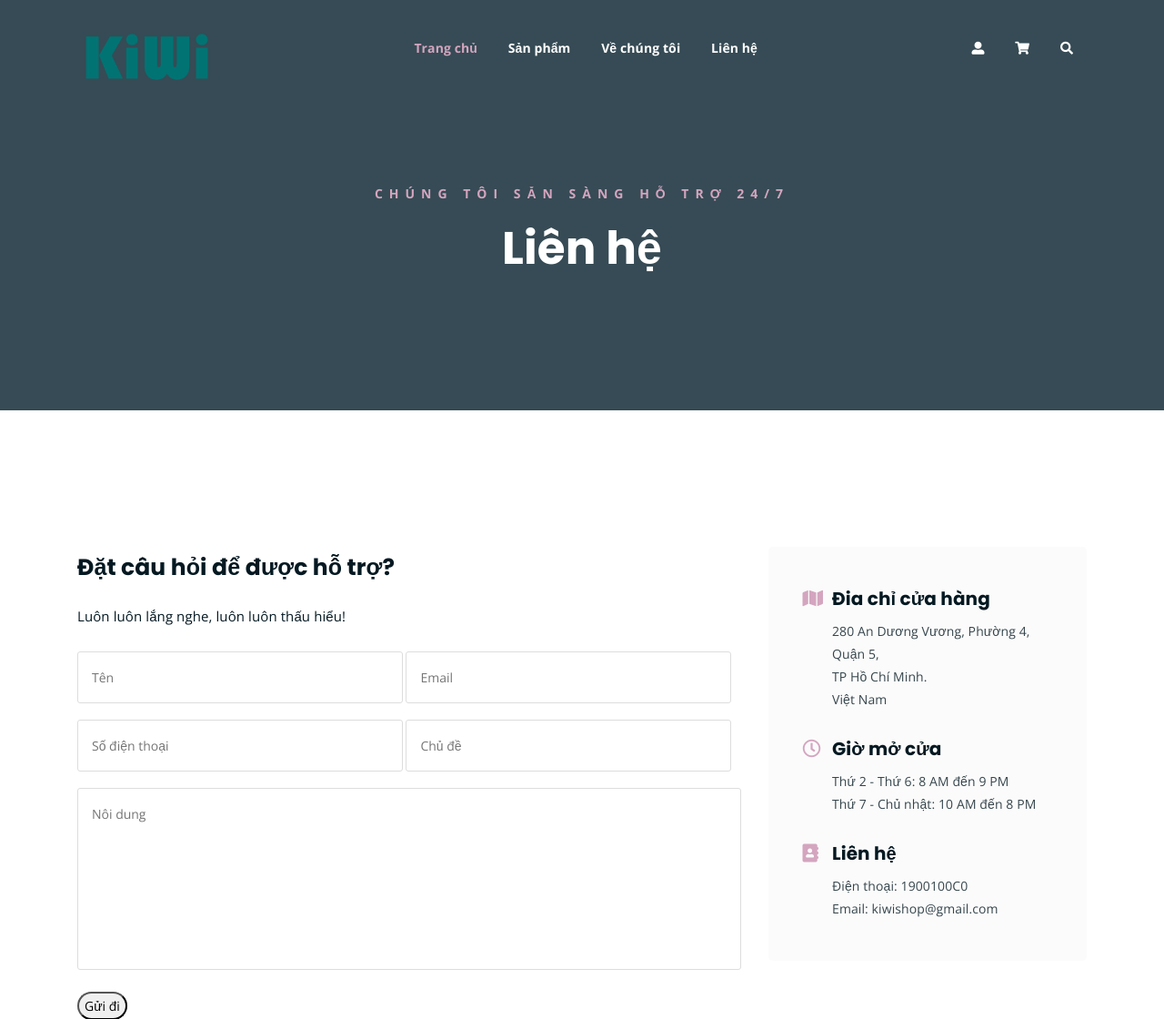
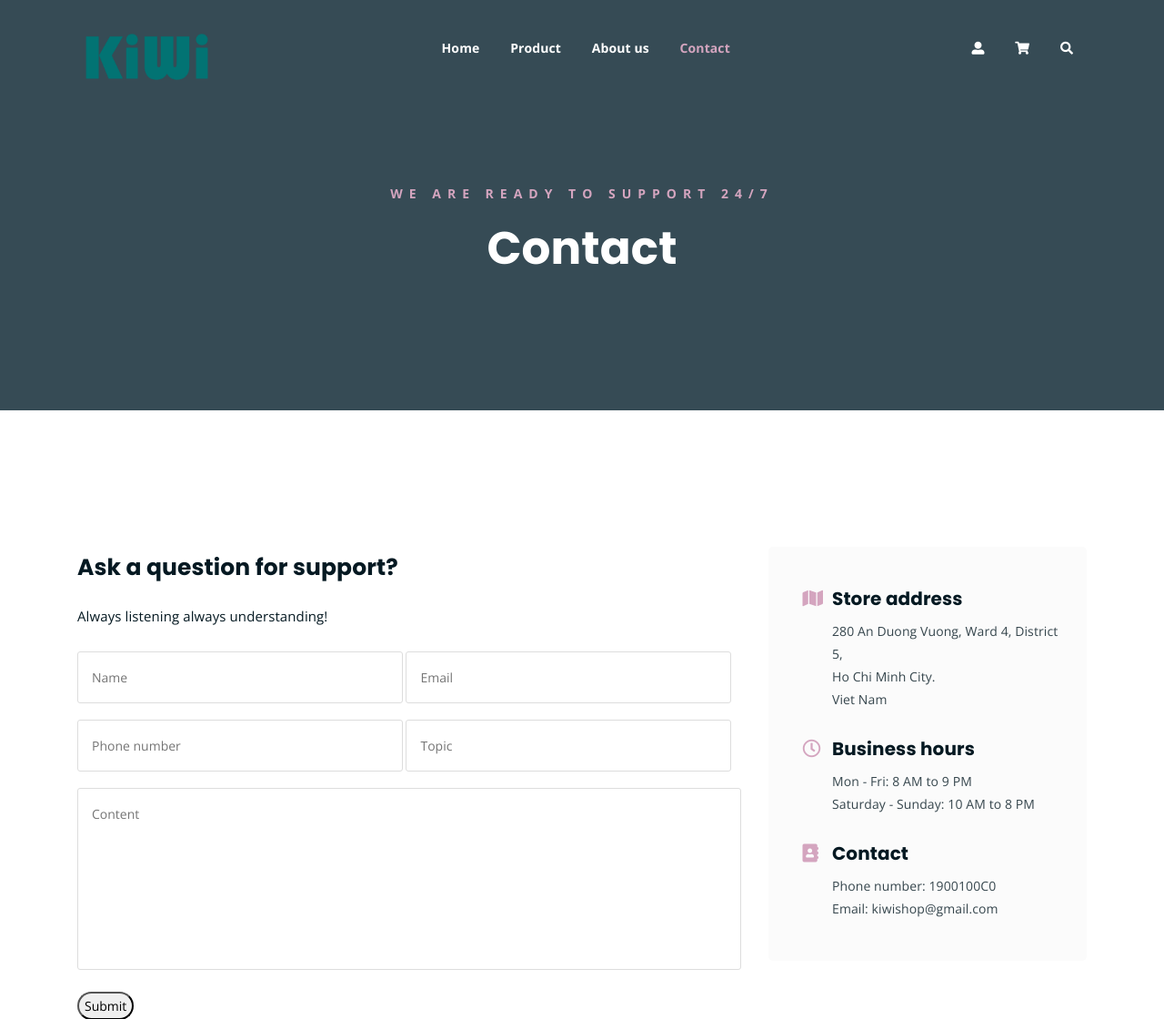
Before and after one commit to Sherlockian1212/kiwi-flowershop, a PHP site: page /contact.php in a window 1280 px wide. Shown: the top 1120 px of the page at 91% size. Run offline with PHP 8.4, Linux system fonts and the light colour scheme.

Commit message:
Update contact.php

```diff
--- a/contact.php
+++ b/contact.php
@@ -1,5 +1,6 @@
 <!DOCTYPE html>
 <html lang="en">
+
 <head>
 	<meta charset="UTF-8">
 	<meta http-equiv="X-UA-Compatible" content="IE=edge">
@@ -13,11 +14,8 @@
 	<!-- favicon -->
 	<link rel="shortcut icon" type="image/png" href="assets/img/favicon.png">
 	<!-- google font -->
-		<link href="https://fonts.googleapis.com/css?family=Open+Sans:300,400,700"
-			rel="stylesheet">
-		<link
-			href="https://fonts.googleapis.com/css?family=Poppins:400,700&display=swap"
-			rel="stylesheet">
+	<link href="https://fonts.googleapis.com/css?family=Open+Sans:300,400,700" rel="stylesheet">
+	<link href="https://fonts.googleapis.com/css?family=Poppins:400,700&display=swap" rel="stylesheet">
 	<!-- fontawesome -->
 	<link rel="stylesheet" href="assets/css/all.min.css">
 	<!-- bootstrap -->
@@ -36,6 +34,7 @@
 	<link rel="stylesheet" href="assets/css/responsive.css">
 
 </head>
+
 <body>
 
 	<!--PreLoader-->
@@ -63,18 +62,13 @@
 						<!-- menu start -->
 						<nav class="main-menu">
 							<ul>
-									<li class="current-list-item"><a href="index.php">Trang chủ</a>
+								<li><a href="index.php">Home</a>
 								</li>
-									<li><a href="shop.php">Sản phẩm</a>
-										<ul class="sub-menu">
-											<li><a href="shop.php">Tất cả sản phẩm</a></li>
-											<li><a href="cart.php">Giỏ hàng</a></li>
-											<li><a href="user_area/checkout.php">Đặt hàng</a></li>
-										</ul>
+								<li><a href="shop.php">Product</a>
 								</li>
-									<li><a href="about.php">Về chúng tôi</a>
+								<li><a href="about.php">About us</a>
 								</li>
-									<li><a href="contact.html">Liên hệ</a></li>
+								<li class="current-list-item"><a href="contact.html">Contact</a></li>
 								<li>
 									<div class="header-icons">
 										<a href="./user_area/profile.php" class="customer-account">
@@ -106,9 +100,9 @@
 					<span class="close-btn"><i class="fas fa-window-close"></i></span>
 					<div class="search-bar">
 						<div class="search-bar-tablecell">
-								<h3>Bạn muốn tìm gì?</h3>
-								<input type="text" placeholder="Từ khóa">
-								<button type="submit">Tìm kiếm<i class="fas fa-search"></i></button>
+							<h3>What do you want to search?</h3>
+							<input type="text" placeholder="Key">
+							<button type="submit">Search<i class="fas fa-search"></i></button>
 						</div>
 					</div>
 				</div>
@@ -124,8 +118,8 @@
 			<div class="row">
 				<div class="col-lg-8 offset-lg-2 text-center">
 					<div class="breadcrumb-text">
-							<p>Chúng tôi sẵn sàng hỗ trợ 24/7</p>
-							<h1>Liên hệ</h1>
+						<p>We are ready to support 24/7</p>
+						<h1>Contact</h1>
 					</div>
 				</div>
 			</div>
@@ -139,43 +133,41 @@
 			<div class="row">
 				<div class="col-lg-8 mb-5 mb-lg-0">
 					<div class="form-title">
-							<h2>Đặt câu hỏi để được hỗ trợ?</h2>
-							<p>Luôn luôn lắng nghe, luôn luôn thấu hiểu!</p>
+						<h2>Ask a question for support?</h2>
+						<p>Always listening always understanding!</p>
 					</div>
 					<div id="form_status"></div>
 					<div class="contact-form">
 						<form type="POST" id="fruitkha-contact" onSubmit="return valid_datas(
 								this );">
 							<p>
-									<input type="text" placeholder="Tên" name="name" id="name">
+								<input type="text" placeholder="Name" name="name" id="name">
 								<input type="email" placeholder="Email" name="email" id="email">
 							</p>
 							<p>
-									<input type="tel" placeholder="Số điện thoại" name="phone" id="phone">
-									<input type="text" placeholder="Chủ đề" name="subject" id="subject">
+								<input type="tel" placeholder="Phone number" name="phone" id="phone">
+								<input type="text" placeholder="Topic" name="subject" id="subject">
 							</p>
-								<p><textarea name="message" id="message" cols="30" rows="10"
-										placeholder="Nôi dung"></textarea></p>
+							<p><textarea name="message" id="message" cols="30" rows="10" placeholder="Content"></textarea></p>
 							<input type="hidden" name="token" value="FsWga4&@f6aw" />
-								<p><input type="submit" value="Gửi đi"></p>
+							<p><input type="submit" value="Submit"></p>
 						</form>
 					</div>
 				</div>
 				<div class="col-lg-4">
 					<div class="contact-form-wrap">
 						<div class="contact-form-box">
-								<h4><i class="fas fa-map"></i> Đia chỉ cửa hàng</h4>
-								<p>280 An Dương Vương, Phường 4, Quận 5, <br> TP Hồ Chí Minh. <br> Việt
-									Nam</p>
+							<h4><i class="fas fa-map"></i> Store address</h4>
+							<p>280 An Duong Vuong, Ward 4, District 5, <br>Ho Chi Minh City. <br> Viet Nam</p>
 						</div>
 						<div class="contact-form-box">
-								<h4><i class="far fa-clock"></i> Giờ mở cửa</h4>
-								<p>Thứ 2 - Thứ 6: 8 AM đến 9 PM <br> Thứ 7 - Chủ nhật: 10 AM đến 8 PM
+							<h4><i class="far fa-clock"></i> Business hours</h4>
+							<p>Mon - Fri: 8 AM to 9 PM<br> Saturday - Sunday: 10 AM to 8 PM
 							</p>
 						</div>
 						<div class="contact-form-box">
-								<h4><i class="fas fa-address-book"></i> Liên hệ</h4>
-								<p>Điện thoại: 1900100C0 <br> Email: kiwishop@gmail.com</p>
+							<h4><i class="fas fa-address-book"></i> Contact</h4>
+							<p>Phone number: 1900100C0 <br> Email: kiwishop@gmail.com</p>
 						</div>
 					</div>
 				</div>
@@ -189,7 +181,7 @@
 		<div class="container">
 			<div class="row">
 				<div class="col-lg-12 text-center">
-						<p> <i class="fas fa-map-marker-alt"></i> Bản đồ</p>
+					<p> <i class="fas fa-map-marker-alt"></i> Map</p>
 				</div>
 			</div>
 		</div>
@@ -198,12 +190,7 @@
 
 	<!-- google map section -->
 	<div class="embed-responsive embed-responsive-21by9">
-			<iframe
-				src="https://www.google.com/maps/embed?pb=!1m18!1m12!1m3!1d3919.6505094513705!2d106.68218739999999!3d10.761395199999999!2m3!1f0!2f0!3f0!3m2!1i1024!2i768!4f13.1!3m3!1m2!1s0x31752f1b888ab357%3A0xc469f6e800231314!2zMjgwIMSQLiBBbiBELiBWxrDGoW5nLCBQaMaw4budbmcgNCwgUXXhuq1uIDUsIFRow6BuaCBwaOG7kSBI4buTIENow60gTWluaCwgVmnhu4d0IE5hbQ!5e0!3m2!1svi!2s!4v1683346689834!5m2!1svi!2s"
-				width="600" height="450" style="border:0;" allowfullscreen="" loading="lazy"
-				referrerpolicy="no-referrer-when-downgrade" width="600" height="450"
-				frameborder="0" style="border:0;" allowfullscreen=""
-				class="embed-responsive-item"></iframe>
+		<iframe src="https://www.google.com/maps/embed?pb=!1m18!1m12!1m3!1d3919.6505094513705!2d106.68218739999999!3d10.761395199999999!2m3!1f0!2f0!3f0!3m2!1i1024!2i768!4f13.1!3m3!1m2!1s0x31752f1b888ab357%3A0xc469f6e800231314!2zMjgwIMSQLiBBbiBELiBWxrDGoW5nLCBQaMaw4budbmcgNCwgUXXhuq1uIDUsIFRow6BuaCBwaOG7kSBI4buTIENow60gTWluaCwgVmnhu4d0IE5hbQ!5e0!3m2!1svi!2s!4v1683346689834!5m2!1svi!2s" width="600" height="450" style="border:0;" allowfullscreen="" loading="lazy" referrerpolicy="no-referrer-when-downgrade" width="600" height="450" frameborder="0" style="border:0;" allowfullscreen="" class="embed-responsive-item"></iframe>
 	</div>
 	<!-- end google map section -->
 
@@ -215,14 +202,14 @@
 				<div class="col-lg-4 col-md-6">
 					<div class="footer-box about-widget">
 						<h2 class="widget-title">Kiwi</h2>
-							<p>Kiwi luôn dành cho bạn những bông hoa đẹp nhất</p>
+						<p>Kiwi always gives you the most beautiful flowers</p>
 					</div>
 				</div>
 				<div class="col-lg-4 col-md-6">
 					<div class="footer-box get-in-touch">
-							<h2 class="widget-title">Liên hệ</h2>
+						<h2 class="widget-title">Contact</h2>
 						<ul>
-								<li>Địa chỉ: 280 An Dương Vương, P.4, Q.5, TPHCM</li>
+							<li>Address: 280 An Duong Vuong, Ward 4, District 5, HCMC</li>
 							<li>Email: kiwishop@gmail.com</li>
 							<li>Hotline: 1900100C0</li>
 						</ul>
@@ -230,11 +217,11 @@
 				</div>
 				<div class="col-lg-4 col-md-6">
 					<div class="footer-box pages">
-							<h2 class="widget-title">Hỗ trợ khách hàng</h2>
+						<h2 class="widget-title">Customer support</h2>
 						<ul>
-								<li>Câu hỏi thường gặp</li>
-								<li>Hướng dẫn đặt hàng</li>
-								<li>Hướng dẫn thanh toán</li>
+							<li>Frequently asked questions</li>
+							<li>Ordering guide</li>
+							<li>Payment Guide</li>
 						</ul>
 					</div>
 				</div>
@@ -292,4 +279,5 @@
 	<script src="assets/js/main.js"></script>
 
 </body>
+
 </html>
```
Lines whose indentation alone changed are shown as unchanged.
